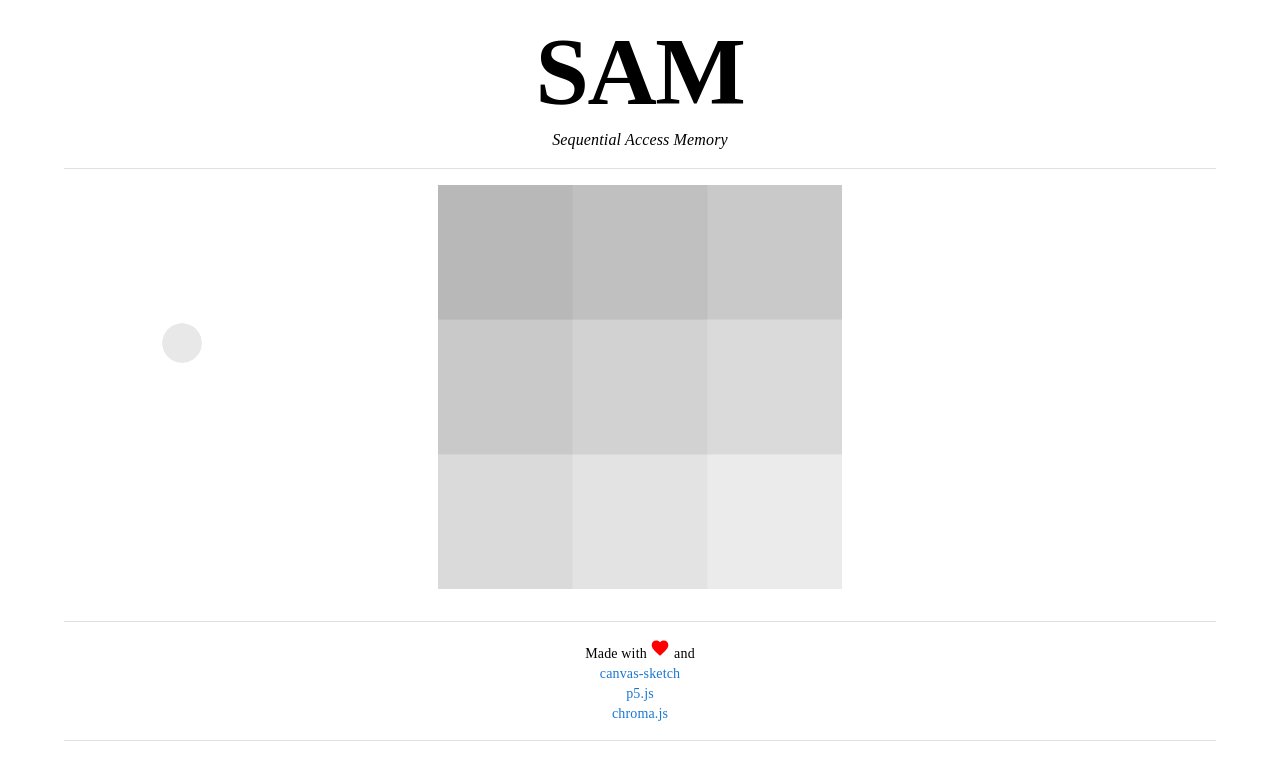
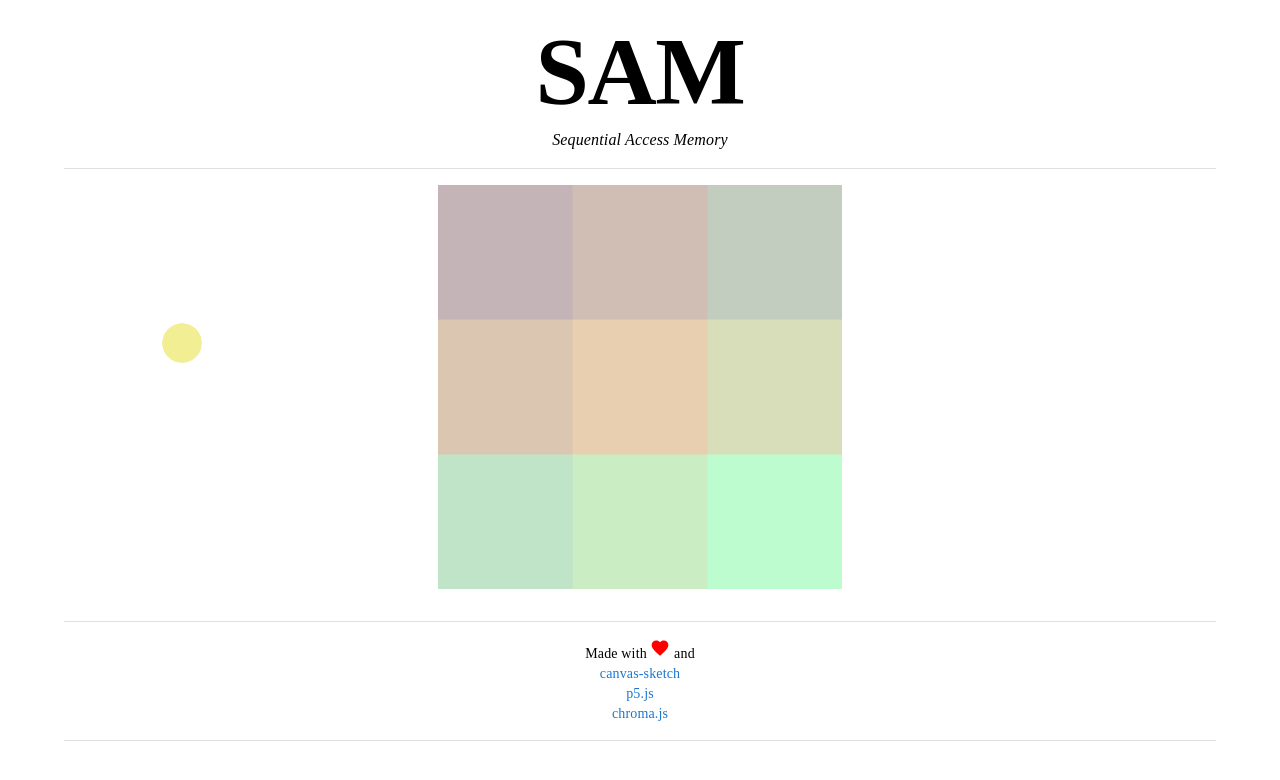
Before and after one commit to samueldebenedictis/samueldebenedictis.github.io, a React (Create React App) app: page / in a window 1280 px wide. Shown: the top 780 px of the page. Built offline with nearby package versions, Linux system fonts and the light colour scheme; a web font is replaced by a local one.

Commit message:
feat: added switch b&w and random

```diff
--- a/src/App.tsx
+++ b/src/App.tsx
@@ -2,14 +2,26 @@ import Container from "@mui/material/Container";
 import Title from "./components/Title";
 import Bottom from "./components/Bottom";
 import Gallery from "./components/Gallery";
-import { dependenciesData, title, subtitle, text } from "./dataStatic";
+import { dependenciesData, title, subtitle, text, randomSwitch } from "./dataStatic";
 import dataSketches from "./dataSketches.json";
 
+function randomize(items: {
+    img: string;
+    link: string;
+    title: string;
+}[]) {
+	items.sort(() => (Math.random() > 0.5 ? 1 : -1))
+}
+
 function App() {
+	const galleryItems = dataSketches.items
+	if (randomSwitch) {
+		randomize(galleryItems)
+	}
 	return (
 		<Container maxWidth="xl">
 			<Title {...{ title: title, subtitle: subtitle, text: text }} />
-			<Gallery {...{ items: dataSketches.items }} />
+			<Gallery {...{ items: galleryItems }} />
 			<Bottom {...{ items: dependenciesData.items }} />
 		</Container>
 	);
--- a/src/components/Gallery.tsx
+++ b/src/components/Gallery.tsx
@@ -2,6 +2,9 @@ import ImageList from "@mui/material/ImageList";
 import ImageListItem from "@mui/material/ImageListItem";
 import Link from "@mui/material/Link";
 import { GalleryProps } from "../types";
+import { blackAndWhiteSwitch } from "../dataStatic";
+
+const blackAndWhite = blackAndWhiteSwitch ? {filter: "saturate(0)"} : {}
 
 function Gallery(p: GalleryProps) {
 	return (
@@ -10,7 +13,7 @@ function Gallery(p: GalleryProps) {
 				return (
 					<Link href={item.link} key={item.title}>
 						<ImageListItem>
-							<img style={{ filter: "saturate(0)" }} src={item.img} alt={item.title} loading="lazy" />
+							<img style={blackAndWhite} src={item.img} alt={item.title} loading="lazy" />
 						</ImageListItem>
 					</Link>
 				);
--- a/src/dataStatic.ts
+++ b/src/dataStatic.ts
@@ -3,6 +3,9 @@ import { BottomProps } from "./types";
 export const title = "SAM";
 export const subtitle = "Sequential Access Memory";
 export const text: string[] = [];
+
+export const blackAndWhiteSwitch = false
+export const randomSwitch = true
 
 export const dependenciesData: BottomProps = {
 	items: [
```
